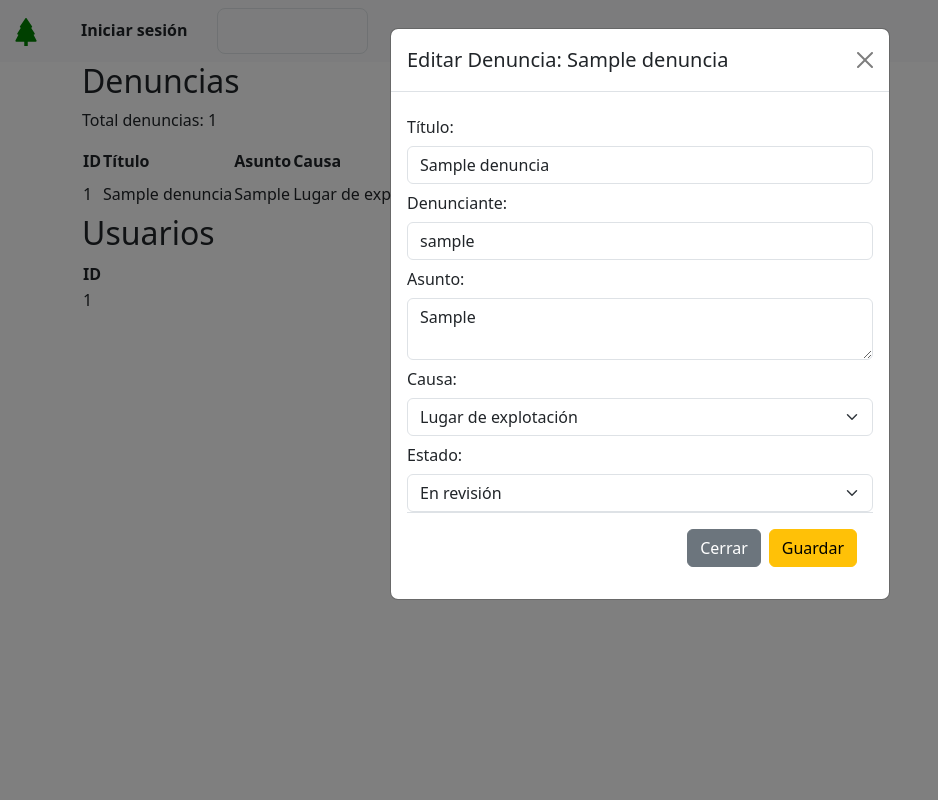
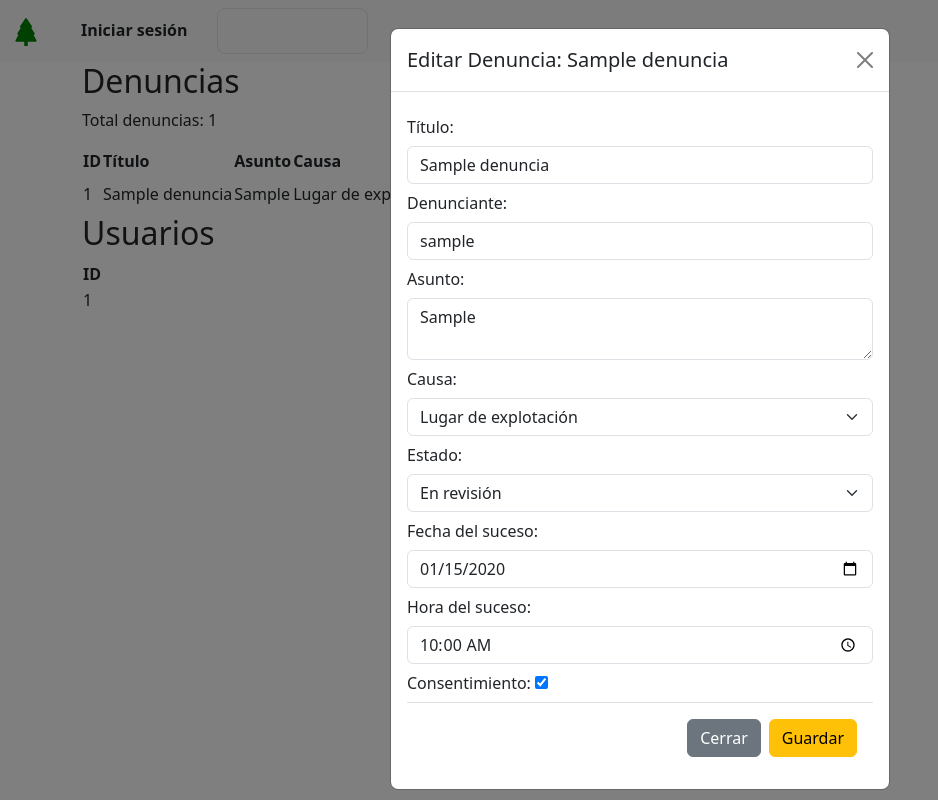
Before and after one commit to gaos180/denuncias, a Django app: page /administracion/ in a window 1280 px wide, after a click on "Editar". Shown: the whole page, without its empty margins (0-938 px from the left). Run offline with Django 5.2, Linux system fonts and the light colour scheme; tables that the repository leaves empty hold one stand-in row (values such as "Sample post"); some libraries are stand-ins or nearby versions.

Commit message:
se añade cambiar denuncias en admin

```diff
--- a/sistema_denuncias/denuncias_ciudadanas/website/templates/website/testing.html
+++ b/sistema_denuncias/denuncias_ciudadanas/website/templates/website/testing.html
@@ -32,6 +32,8 @@
                     </button>
                 </td>
             </tr>
+
+            <!-- Modal -->
 <div class="modal fade" id="modal{{ denuncia.id }}" tabindex="-1" aria-labelledby="modalLabel{{ denuncia.id }}" aria-hidden="true">
     <div class="modal-dialog">
         <div class="modal-content">
@@ -49,7 +51,7 @@
                     </div>
                     <div class="form-group">
                         <label for="Denunciante-{{ denuncia.username }}" class="col-form-label">Denunciante:</label>
-                                    <input type="text" class="form-control" id="denunciante-{{ denuncia.id }}" name="denunciante" value="{{ denuncia.username }}">
+                        <input type="text" class="form-control" id="denunciante-{{ denuncia.id }}" name="denunciante" value="{{ denuncia.username }}" readonly>
                     </div>
                     <div class="form-group">
                         <label for="asunto-{{ denuncia.id }}" class="col-form-label">Asunto:</label>
@@ -58,20 +60,32 @@
                     <div class="form-group">
                         <label for="causa-{{ denuncia.id }}" class="col-form-label">Causa:</label>
                         <select id="causa-{{ denuncia.id }}" name="causa" class="form-select">
-                                        <option value="0">Lugar de explotación</option>
-                                        <option value="1">Uso y/o contaminación de recursos naturales</option>
-                                        <option value="2">Residuos, emisiones e inmisiones</option>
+                            <option value="0" {% if denuncia.causa == 0 %}selected{% endif %}>Lugar de explotación</option>
+                            <option value="1" {% if denuncia.causa == 1 %}selected{% endif %}>Uso y/o contaminación de recursos naturales</option>
+                            <option value="2" {% if denuncia.causa == 2 %}selected{% endif %}>Residuos, emisiones e inmisiones</option>
                         </select>
                     </div>
                     <div class="form-group">
                         <label for="estado-{{ denuncia.id }}" class="col-form-label">Estado:</label>
                         <select id="estado-{{ denuncia.id }}" name="Select" class="form-select">
-                                        <option value="0">En revisión</option>
-                                        <option value="1">En procedimiento</option>
-                                        <option value="2">Finalizada</option>
-                                        <option value="3">Rechazada</option>
-                                        <option value="4">Deshabilitada</option>
+                            <option value="0" {% if denuncia.estado == 0 %}selected{% endif %}>En revisión</option>
+                            <option value="1" {% if denuncia.estado == 1 %}selected{% endif %}>En procedimiento</option>
+                            <option value="2" {% if denuncia.estado == 2 %}selected{% endif %}>Finalizada</option>
+                            <option value="3" {% if denuncia.estado == 3 %}selected{% endif %}>Rechazada</option>
+                            <option value="4" {% if denuncia.estado == 4 %}selected{% endif %}>Deshabilitada</option>
                         </select>
+                    </div>
+                    <div class="form-group">
+                        <label for="fecha_suceso-{{ denuncia.id }}" class="col-form-label">Fecha del suceso:</label>
+                        <input type="date" class="form-control" id="fecha_suceso-{{ denuncia.id }}" name="fecha_suceso" value="{{ denuncia.fecha_suceso|date:'Y-m-d' }}">
+                    </div>
+                    <div class="form-group">
+                        <label for="hora_suceso-{{ denuncia.id }}" class="col-form-label">Hora del suceso:</label>
+                        <input type="time" class="form-control" id="hora_suceso-{{ denuncia.id }}" name="hora_suceso" value="{{ denuncia.hora_suceso|time:'H:i' }}">
+                    </div>
+                    <div class="form-group">
+                        <label for="consentimiento-{{ denuncia.id }}" class="col-form-label">Consentimiento:</label>
+                        <input type="checkbox" id="consentimiento-{{ denuncia.id }}" name="consentimiento" {% if denuncia.consentimiento %}checked{% endif %}>
                     </div>
                     <div class="modal-footer">
                         <button type="button" class="btn btn-secondary" data-bs-dismiss="modal">Cerrar</button>
@@ -82,6 +96,7 @@
         </div>
     </div>
 </div>
+
             {% endfor %}
         </tbody>
     </table>
--- a/sistema_denuncias/denuncias_ciudadanas/website/views.py
+++ b/sistema_denuncias/denuncias_ciudadanas/website/views.py
@@ -1,4 +1,4 @@
-from django.shortcuts import render, redirect
+from django.shortcuts import render, redirect, get_object_or_404
 from .models import Denuncia
 from django.contrib.auth import login, authenticate
 from .forms import UserRegisterForm
@@ -9,6 +9,7 @@ from django.contrib.auth.forms import AuthenticationForm
 from django.core.mail import send_mail
 from django.http import JsonResponse
 from django.contrib.auth.models import User
+from django.contrib.auth import get_user_model
 #from django.contrib.auth.decorators import login_required
 
 
@@ -58,7 +59,6 @@ def registar(request):
         form = UserRegisterForm()
         return render(request, 'website/register.html', {'form': form})
 
-from django.contrib.auth import get_user_model
 
 def registro_denuncia(request):
     registro_denuncia = RegistroDeDenuncia()
@@ -88,26 +88,29 @@ def registro_denuncia(request):
 def administracion(request):
     registro = Denuncia.objects.all()
     usuarios = User.objects.all()
+    form = RegistroDeDenuncia()
+
+    if request.method == "POST":
+        print("Datos del formulario POST:", request.POST)
+        form = RegistroDeDenuncia(request.POST)
+        if form.is_valid():
+            denuncia = get_object_or_404(Denuncia, id=request.POST.get("id"))
+            denuncia.titulo = form.cleaned_data["titulo"]
+            denuncia.asunto = form.cleaned_data["asunto"]
+            denuncia.causa = form.cleaned_data["causa"]
+            denuncia.estado = request.POST.get("Select")
+            denuncia.save()
+            form = RegistroDeDenuncia()
+        else:
+            print("Errores del formulario:", form.errors)
 
     context = {
         'denuncias': registro,
-        'usuarios':usuarios,
+        'usuarios': usuarios,
+        'form': form,
     }
-    if request.method == "POST":
-        print("le di")
-        denuncia = Denuncia.objects.get(id=request.POST.get("id"))
-        print(denuncia)
-        print(denuncia.asunto)
-        """
-        post = Denuncia.objects.get(id=request.POST.get("id"))
-        post.title = form.cleaned_data["titulo"]
-        post.content = form.cleaned_data["contenido"]
-        post.save()
-        form = DenunciaForm()
-        """
 
     return render(request, 'website/testing.html', context)
-
 
 def editando(request):
     print("editando")
```
Also changed, not shown: sistema_denuncias/denuncias_ciudadanas/blog/settings.py (+7 -2 lines). Lines whose indentation alone changed are shown as unchanged.
